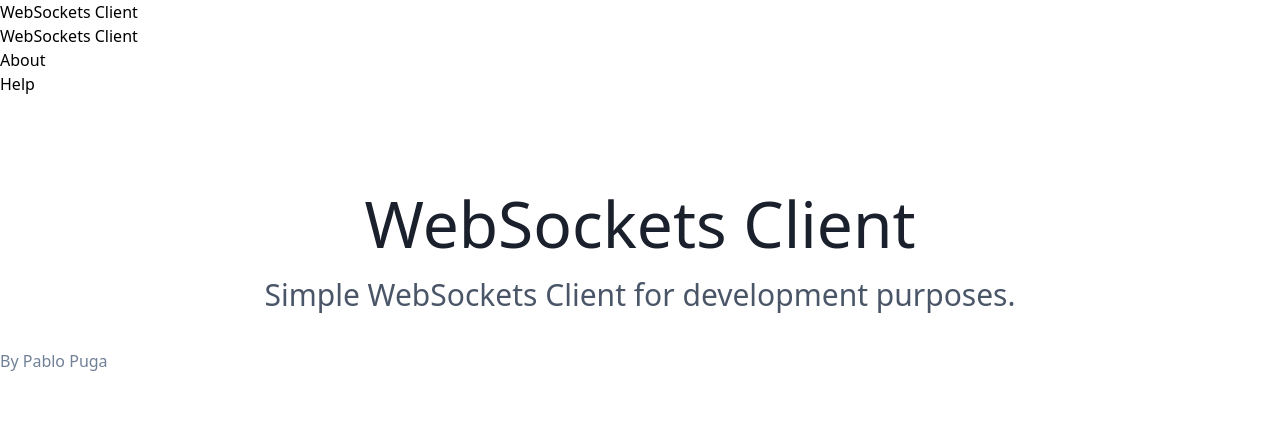
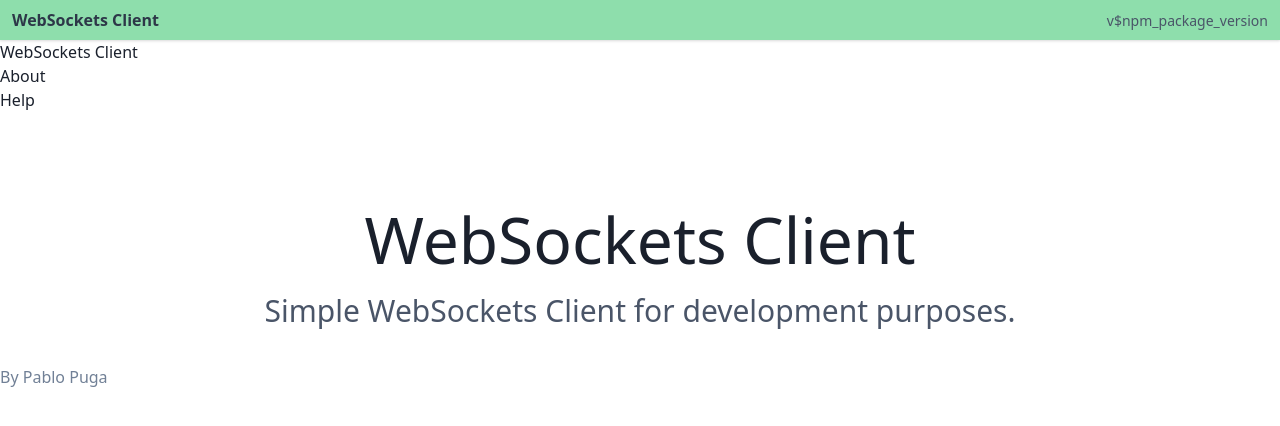
Before and after one commit to pablo-puga/ws-client, a React (Create React App) app: page / in a window 1280 px wide. Shown: the top 426 px of the page. Built offline with nearby package versions, Linux system fonts and the light colour scheme.

Commit message:
First work on the main app styles

```diff
--- a/public/index.html
+++ b/public/index.html
@@ -23,7 +23,7 @@
     -->
     <title>WebSockets Client</title>
   </head>
-  <body>
+  <body class="text-gray-900 font-sans">
     <noscript>You need to enable JavaScript to run this app.</noscript>
     <div id="root"></div>
     <!--
--- a/src/App.tsx
+++ b/src/App.tsx
@@ -7,8 +7,9 @@ import WSClient from './pages/WSClient';
 
 const Header: React.FC = () => {
     return (
-        <header>
-            <h1>WebSockets Client</h1>
+        <header className="w-full flex flex-row justify-between items-center px-2 py-1 md:px-3 md:py-2 bg-green-400 bg-opacity-75 transition-all duration-75 md:shadow">
+            <h1 className="text-base font-bold text-gray-800">WebSockets Client</h1>
+            <span className="text-sm font-medium text-gray-700">v{process.env.REACT_APP_VERSION}</span>
         </header>
     );
 };
```
Also changed, not shown: 1 other file (tests, documents, lock files or other folders).
